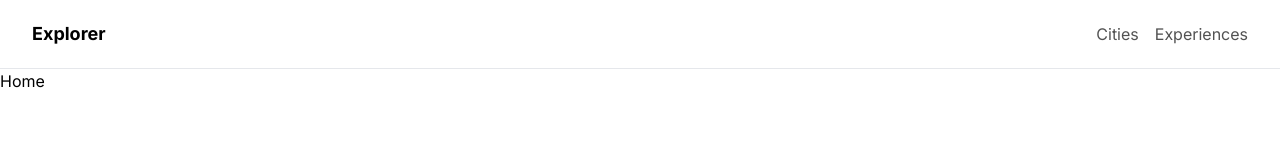
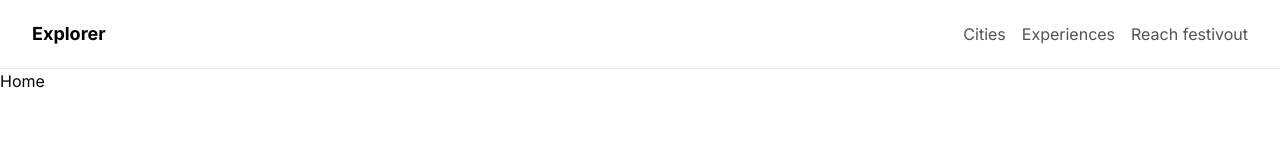
Before and after one commit to JulienMalcouronne/next-tailwing-blog-training, a Next.js app: page / in a window 1280 px wide. Shown: the top 160 px of the page. Built offline with nearby package versions, Linux system fonts and the light colour scheme.

Commit message:
feat: setup navbar to either display training blog or festivout app

```diff
--- /dev/null
+++ b/components/navigation/nav-menu.tsx
@@ -0,0 +1,29 @@
+'use client'
+import Link from 'next/link';
+import React from 'react';
+import PaddingContainer from '../layout/padding-container';
+import { ILink } from '../../models/client/links.model'
+const NavMenu = ({onAppStateChange, links, app}:
+  {onAppStateChange: Function, links: ILink[], app: string
+})  => {
+  const appSwitch: string = app == 'blog' ? 'festivout' : 'blog'
+  return (
+    <div className='border-b sticky top-0 left-0 right-0 bg-white bg-opacity-50 backdrop-blur-md'>
+      <PaddingContainer>
+        <div className='py-5 flex items-center justify-between'>
+          <Link className='font-bold text-lg' href="/">Explorer</Link>
+          <nav>
+            <ul className='flex items-center gap-4 text-neutral-600'>
+
+              { links?.map((link: ILink, index: number) => (
+                <li key={index}><Link href={link.link} >{link.name}</Link></li>
+              ))}
+              <li className='cursor-pointer' onClick={() => onAppStateChange(appSwitch)}> Reach {appSwitch}</li>
+            </ul>
+          </nav>
+        </div>
+      </PaddingContainer>
+      </div>
+  )
+};
+export default NavMenu;
--- a/components/navigation/navigation.tsx
+++ b/components/navigation/navigation.tsx
@@ -1,23 +1,25 @@
-import Link from 'next/link';
-import React from 'react';
-import PaddingContainer from '../layout/padding-container';
+'use client'
+import React, { useState } from 'react';
+import NavMenu from './nav-menu';
+import { ILink } from '@/models/client/links.model';
 
 const Navigation = () => {
+  const [appState, setAppState] = useState('blog')
+
+  const handleAppState = (params: string): void => {
+    setAppState(params)
+  }
+  interface ILinkWrapper {
+    [key: string]: ILink[]
+  }
+
+  const links: ILinkWrapper = {
+    'festivout': [{ name: 'Festivals', link: '/festivals'}, {name: 'settings', link:  '/festivout'}],
+    'blog': [{name: 'Cities', link: '/cities'}, {name: 'Experiences', link: '/experiences'}]
+  }
+
   return (
-    <div className='border-b sticky top-0 left-0 right-0 bg-white bg-opacity-50 backdrop-blur-md'>
-      <PaddingContainer>
-        <div className='py-5 flex items-center justify-between'>
-          <Link className='font-bold text-lg' href="/">Explorer</Link>
-          <nav>
-            <ul className='flex items-center gap-4 text-neutral-600'>
-              <li><Link href="/cities" >Cities</Link></li>
-              <li><Link href="/experiences">Experiences</Link></li>
-            </ul>
-          </nav>
-        </div>
-      </PaddingContainer>
-      </div>
-
+    <NavMenu app={appState} links={links[appState]} onAppStateChange={handleAppState} />
   )
 };
 export default Navigation;
--- /dev/null
+++ b/models/client/links.model.ts
@@ -0,0 +1,6 @@
+import { Url } from "next/dist/shared/lib/router/router";
+
+export interface ILink {
+  link: Url;
+  name: string;
+}
--- /dev/null
+++ b/pages/cities.tsx
@@ -0,0 +1,9 @@
+const Cities = () => {
+
+  return (
+    <div className='border-b sticky top-0 left-0 right-0 bg-white bg-opacity-50 backdrop-blur-md'>
+      cities
+    </div>
+  )
+};
+export default Cities;
```
